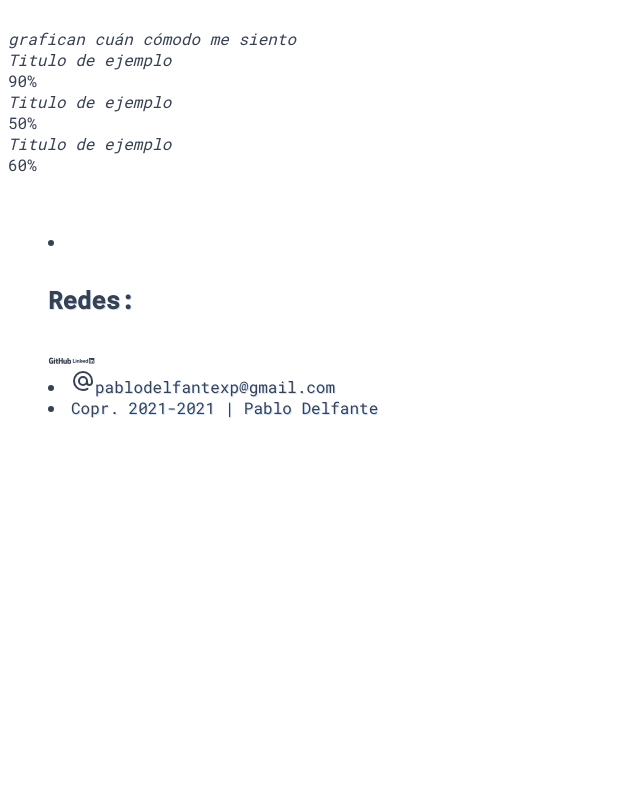
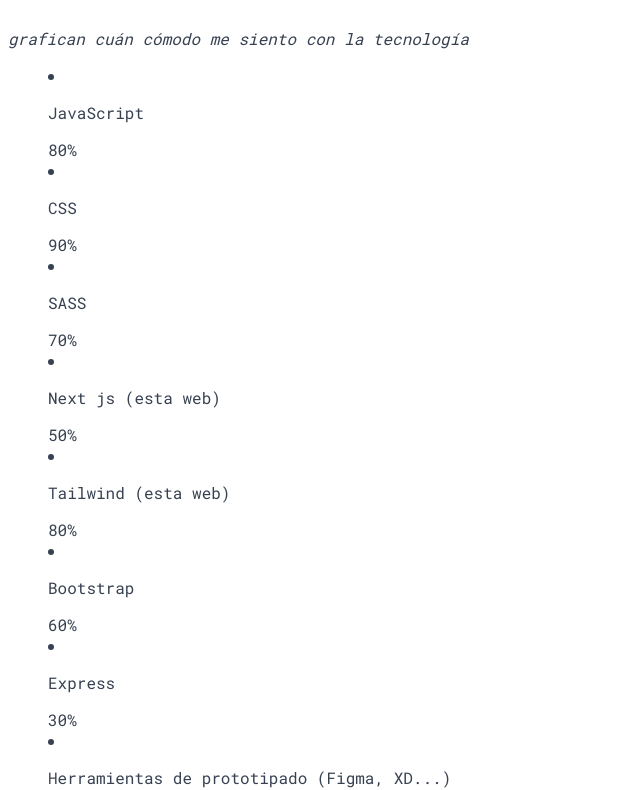
Before and after one commit to pablodelfante/works-next-app, a Next.js app: page / in a window 1280 px wide. Shown: the part 1852-2642 px from the top of the page, without its empty margins (0-640 px from the left). Before the commit the page ends 2326 px from the top, so only its background shows below. Built offline with nearby package versions, Linux system fonts and the light colour scheme; a small style sheet from the web is missing.

Commit message:
graficado correcto

```diff
--- a/components/about/About.js
+++ b/components/about/About.js
@@ -1,10 +1,13 @@
 
 import Button from '../button/Button.js';
 import Image from 'next/image';
+import { contentTechnologies } from '../../utils/contentTechnologies';
 
 export default function About() {
+    console.log(contentTechnologies);
     return (
         <>
+            {/* acerca de mi general */}
             <section>
                 <hr className='mb-20' />
                 <h3 className='mb-5'>Acerca de mi</h3>
@@ -45,31 +48,30 @@ export default function About() {
 
 
             {/* contenedor con barras */}
-            <section className='w-full lg:w-5/12 grid gap-y-5 my-5'>
+            <section className='w-full lg:w-8/12 my-20'>
+                {/* titulo */}
+                <h3>Tecnologías</h3>
+                <em className='font-extralight'>grafican cuán cómodo me siento con la tecnología</em>
 
-                <div>
-                    <h3>Tecnologías</h3>
-                    <em className='font-extralight'>grafican cuán cómodo me siento</em>
-                </div>
+                {/* lista de tecnologias */}
+                <ul className='grid gap-y-5 mt-5'>
+                    {contentTechnologies.map((item, key) => {
+                        const { title, percentage } = item;
+                        const percentageOf12 = Math.round(12 * percentage / 100);
+                        const result = percentageOf12 < 1 ? 1 : percentageOf12 > 11 ? 11 : percentageOf12;
+                        return (
+                            <li key={key}>
+                                <p className='font-thin'>{title}</p>
+                                <div class="shadow w-full bg-grey-light">
+                                    <div class={`bg-indigo-700 text-xs leading-none py-1 text-center text-white w-${result}/12`}>
+                                        {percentage}%
+                                    </div>
+                                </div>
 
-                <div>
-                    <em>Titulo de ejemplo</em>
-                    <div className="shadow w-full bg-grey-light">
-                        <div className="bg-indigo-700 text-xs leading-none py-1 text-center text-white w-9/12">90%</div>
-                    </div>
-                </div>
-                <div>
-                    <em>Titulo de ejemplo</em>
-                    <div className="shadow w-full bg-grey-light">
-                        <div className="bg-indigo-700 text-xs leading-none py-1 text-center text-white w-5/12">50%</div>
-                    </div>
-                </div>
-                <div>
-                    <em>Titulo de ejemplo</em>
-                    <div className="shadow w-full bg-grey-light">
-                        <div className="bg-indigo-700 text-xs leading-none py-1 text-center text-white w-6/12">60%</div>
-                    </div>
-                </div>
+                            </li>
+                        )
+                    })}
+                </ul>
             </section>
         </>
 
--- /dev/null
+++ b/utils/contentTechnologies.js
@@ -0,0 +1,34 @@
+export const contentTechnologies = [
+    {
+        title:'JavaScript',
+        percentage:80
+    },
+    {
+        title:'CSS',
+        percentage:90
+    },
+    {
+        title:'SASS',
+        percentage:70
+    },
+    {
+        title:'Next js (esta web)',
+        percentage:50
+    },
+    {
+        title:'Tailwind (esta web)',
+        percentage:80
+    },
+    {
+        title:'Bootstrap',
+        percentage:60
+    },
+    {
+        title:'Express',
+        percentage:30
+    },
+    {
+        title:'Herramientas de prototipado (Figma, XD...)',
+        percentage:80
+    }
+];
```
